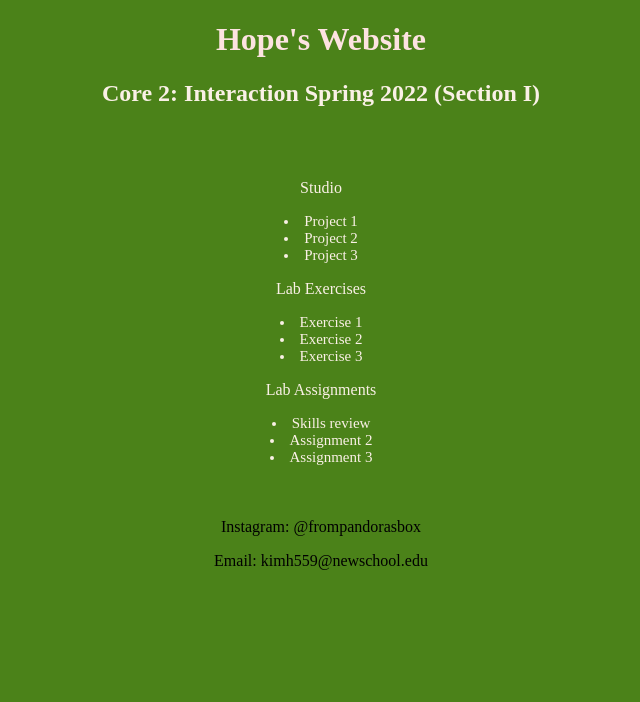
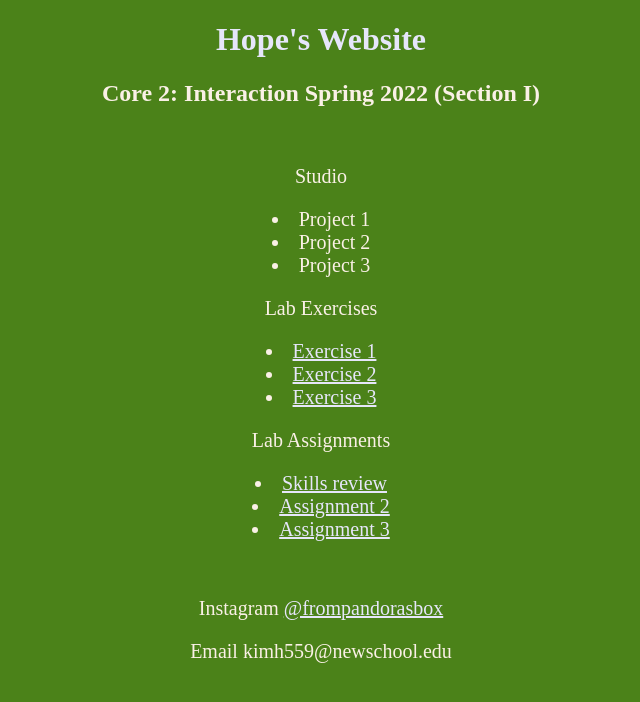
Before and after one commit to kimh559/kimh559.github.io, a plain HTML site: page index.html in a window 1280 px wide. Shown: the whole page, without its empty margins (319-959 px from the left). Drawn offline with Linux system fonts and the light colour scheme.

Commit message:
links testing

```diff
--- a/index.html
+++ b/index.html
@@ -9,7 +9,6 @@
 <h1><center>Hope's Website</center></h1>
 <h2><center>Core 2: Interaction Spring 2022 (Section I)</center></h2>
 <br>
-<br>
 <center>
 	<p id="listone">Studio</p>
 	<li>Project 1</li>
@@ -18,20 +17,20 @@
 </center>
 <center>
 	<p id="listone">Lab Exercises</p>
-	<li>Exercise 1</li>
-	<li>Exercise 2</li>
-	<li>Exercise 3</li>
+	<li><a href="#">Exercise 1</a></li>
+	<li><a href="#">Exercise 2</a></li>
+	<li><a href="#">Exercise 3</a></li>
 
 	<p id="listone">Lab Assignments</p>
-	<li>Skills review</li>
-	<li>Assignment 2</li>
-	<li>Assignment 3</li>
+	<li><a href="./skillsreview.html">Skills review</a></li>
+	<li><a href="#">Assignment 2</a></li>
+	<li><a href="#">Assignment 3</a></li>
 </center>
 <br>
 <br>
 <center>
-	<p>Instagram: @frompandorasbox</p>
-	<p>Email: kimh559@newschool.edu</p>
+	<p>Instagram <a href="https://www.instagram.com/frompandorasbox/">@frompandorasbox</a></p>
+	<p>Email kimh559@newschool.edu</p>
 </center>
 
 </body>
--- a/style.css
+++ b/style.css
@@ -3,7 +3,7 @@ html {
 }
 
 h1 {
-    color: #fde3e1;
+    color: lavender;
 	font-family: 'Times New Roman', Times, serif;
 }
 
@@ -20,5 +20,14 @@ h2 {
 li {
 	color: linen;
 	font-family: 'Times New Roman', Times, serif;
-	font-size: 15px;
+	font-size: 20px;
 }
+
+p {
+	color: linen;
+	font-size: 20px;
+}
+
+a {
+	color: lavender
+}
```
